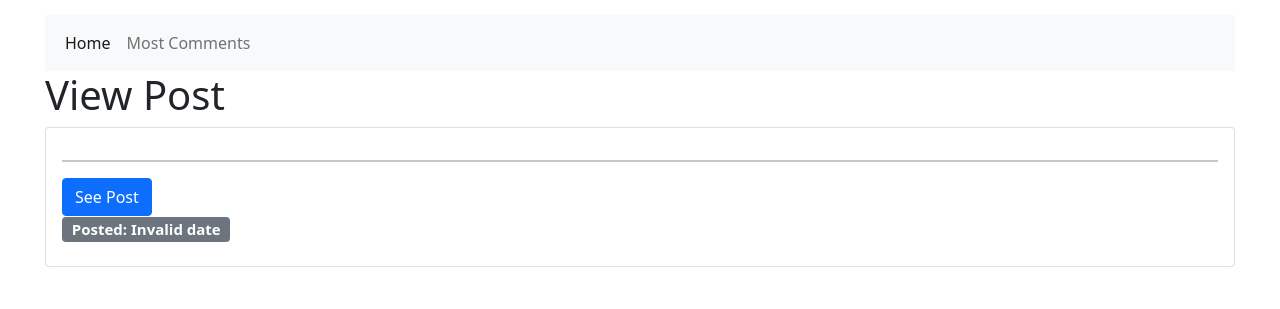
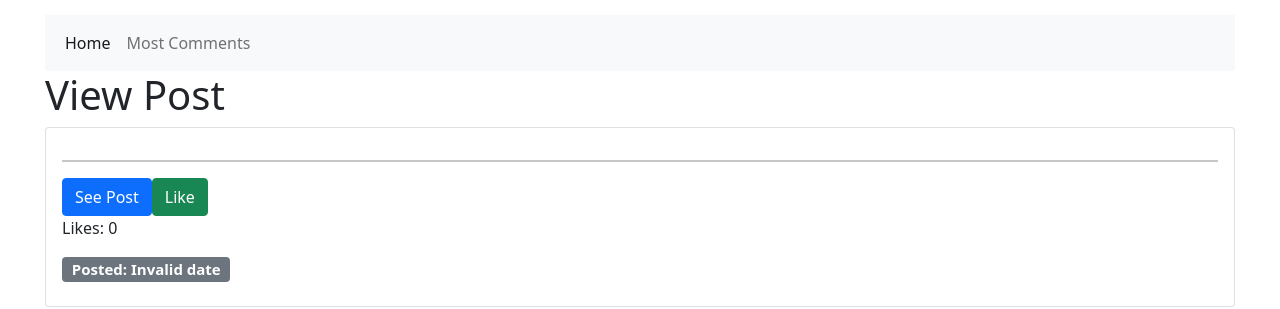
Before and after one commit to alex-aaron/final_project_portfolio_frontend_2, a React (Create React App) app: page /posts/1 in a window 1280 px wide. Shown: the top 309 px of the page. Built offline with nearby package versions, Linux system fonts and the light colour scheme; no server answers.

Commit message:
deleted extraneous code

```diff
--- a/src/components/Comments/Comment.js
+++ b/src/components/Comments/Comment.js
@@ -1,9 +1,7 @@
 import React, { Component } from 'react';
 import Moment from 'react-moment'
-// import ReviewsContainer from '../../containers/ReviewsContainer';
 
 class Post extends Component {
-
 
   render() {
 
--- a/src/components/Comments/CommentInput.js
+++ b/src/components/Comments/CommentInput.js
@@ -19,7 +19,6 @@ class CommentInput extends Component {
 
   handleOnCommentSubmit = event => {
     event.preventDefault();
-    // this.props.addComment({postId: this.state.postId, text: this.state.text});
     fetch('http://localhost:3001/comments', {
       method: "POST",
       headers: {
--- a/src/components/Comments/Comments.js
+++ b/src/components/Comments/Comments.js
@@ -1,9 +1,6 @@
 import React, { Component } from 'react';
 import Post from '../Posts/Post';
 import { Link } from 'react-router-dom';
-// import { Route } from 'react-router-dom';
-// import PostShow from '../Posts/PostShow';
-// import PostShow from '../Posts/PostShow';
 
 class Comments extends Component {
 
@@ -13,7 +10,6 @@ class Comments extends Component {
       <div>
         <Post key={post.id} post={post} deletePost={this.props.deletePost} />
         <Link to={`/posts/${post.id}`} postId={post.id}>See Post</Link>
-        {/* <PostLink key={post.id} /> */}
       </div>))
   }
 
@@ -27,7 +23,6 @@ class Comments extends Component {
     return(
       <div>
         {this.renderPosts()}
-        {/* <Route path={`${match.url}/:movieId`} component={PostShow} posts={this.props.posts} /> */}
       </div>
     );
   }
--- a/src/components/Posts/CommentContainer.js
+++ b/src/components/Posts/CommentContainer.js
@@ -6,7 +6,6 @@ import CommentInput from '../Comments/CommentInput'
 import Comment from '../Comments/Comment'
 
 class CommentContainer extends Component {
-  //function rendering comments
   renderComments = () => {
     return (
       this.props.comments.map(comment =>
@@ -16,7 +15,6 @@ class CommentContainer extends Component {
   }
 
   render() {
-    console.log(this.props.comments)
     return (
       <div>
         <CommentInput postId={this.props.postId} addComment={this.props.addComment} />
--- a/src/components/Posts/MostCommentedPost.js
+++ b/src/components/Posts/MostCommentedPost.js
@@ -1,6 +1,5 @@
 import React, { Component } from 'react';
 import { Link } from 'react-router-dom';
-import Moment from 'react-moment'
 
 class MostCommentedPost extends Component {
 
--- a/src/components/Posts/MostCommentedPosts.js
+++ b/src/components/Posts/MostCommentedPosts.js
@@ -1,6 +1,5 @@
 import React, { Component } from 'react';
 import MostCommentedPost from './MostCommentedPost'
-import { Link } from 'react-router-dom';
 
 class MostCommentedPosts extends Component {
 
--- a/src/components/Posts/Post.js
+++ b/src/components/Posts/Post.js
@@ -1,10 +1,21 @@
 import React, { Component } from 'react';
 import { Link } from 'react-router-dom';
-import moment from 'moment';
 import Moment from 'react-moment'
 
 class Post extends Component {
 
+  constructor(props) {
+      super()
+        this.state = {
+          likes: 0
+        }
+    }
+
+  handleLikeOnClick = () => {
+    this.setState({
+      likes: this.state.likes + 1
+    })
+  }
 
   render() {
 
@@ -15,6 +26,8 @@ class Post extends Component {
           <hr />
           <p class="card-text">{this.props.post.text}</p>
           <Link to={`/posts/${this.props.post.id}`} postId={this.props.post.id} className="btn btn-primary">See Post</Link>
+          <button onClick={this.handleLikeOnClick} className="btn btn-success">Like</button>
+          <p>Likes: {this.state.likes} </p>
           <h5><span class="badge bg-secondary">Posted: <Moment format="MM/DD/YYYY, h:mm">{this.props.post.createdAt}</Moment></span></h5>
         </div>
       </div>
--- a/src/components/Posts/PostInput.js
+++ b/src/components/Posts/PostInput.js
@@ -25,7 +25,6 @@ class PostInput extends Component {
 
   handleOnSubmit = event => {
     event.preventDefault();
-    // this.props.addPost({title: this.state.title, text: this.state.text});
     fetch('http://localhost:3001/posts', {
       method: "POST",
       headers: {
--- a/src/components/Posts/Posts.js
+++ b/src/components/Posts/Posts.js
@@ -1,6 +1,5 @@
 import React, { Component } from 'react';
 import Post from '../Posts/Post';
-import { Link } from 'react-router-dom';
 
 class Posts extends Component {
 
@@ -18,7 +17,6 @@ class Posts extends Component {
     }
   }
 
-
   render() {
     return(
       <div>
--- a/src/containers/PostContainer.js
+++ b/src/containers/PostContainer.js
@@ -25,7 +25,6 @@ const mapStateToProps = state => {
 
 const mapDispatchToProps = dispatch => ({
   addPost: post => dispatch({ type: "ADD_POST", post}),
-  deleteRestaurant: id => dispatch({ type: "DELETE_RESTAURANT", id}),
   fetchPosts: () => dispatch(fetchPosts())
 })
 
--- a/src/reducers/managePostsAndComments.js
+++ b/src/reducers/managePostsAndComments.js
@@ -6,6 +6,7 @@ export default function managePostsAndComments(state = {
     loading: false
   }, action) {
     switch (action.type) {
+
       case 'LOADING_POSTS':
       return {
         ...state,
```
Also changed, not shown: src/containers/MostCommentsContainer.js (+0 -12 lines).
